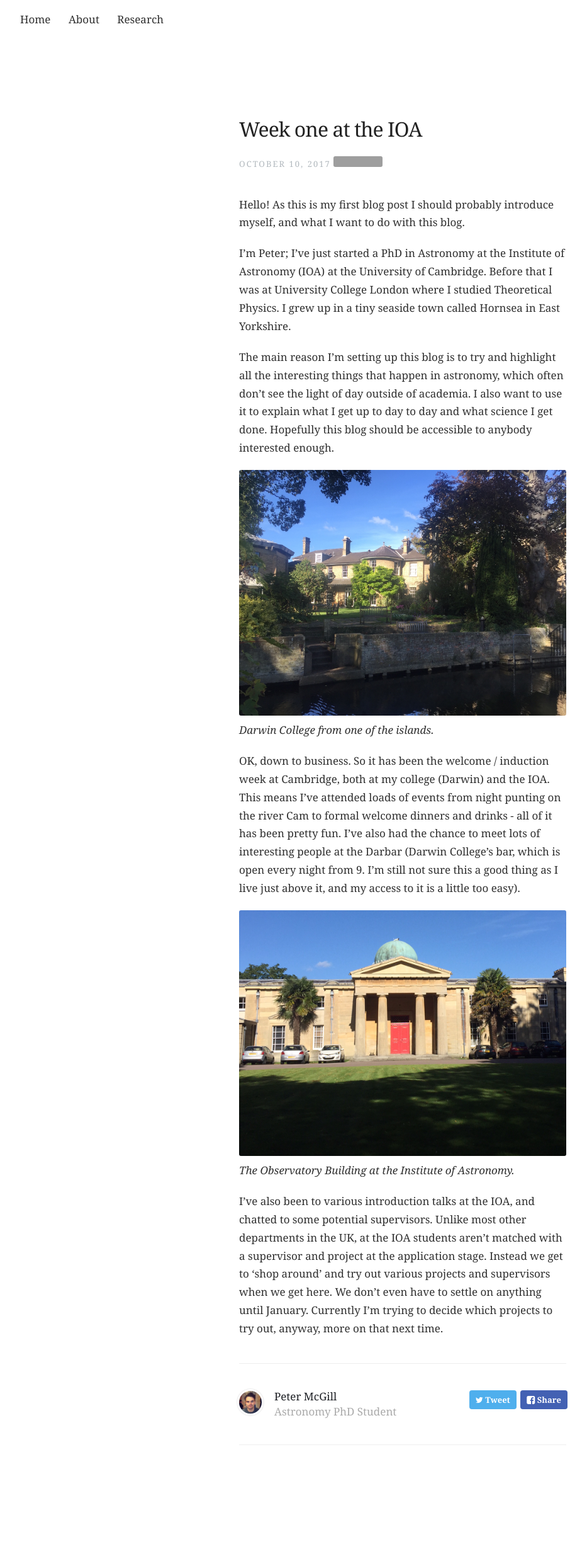
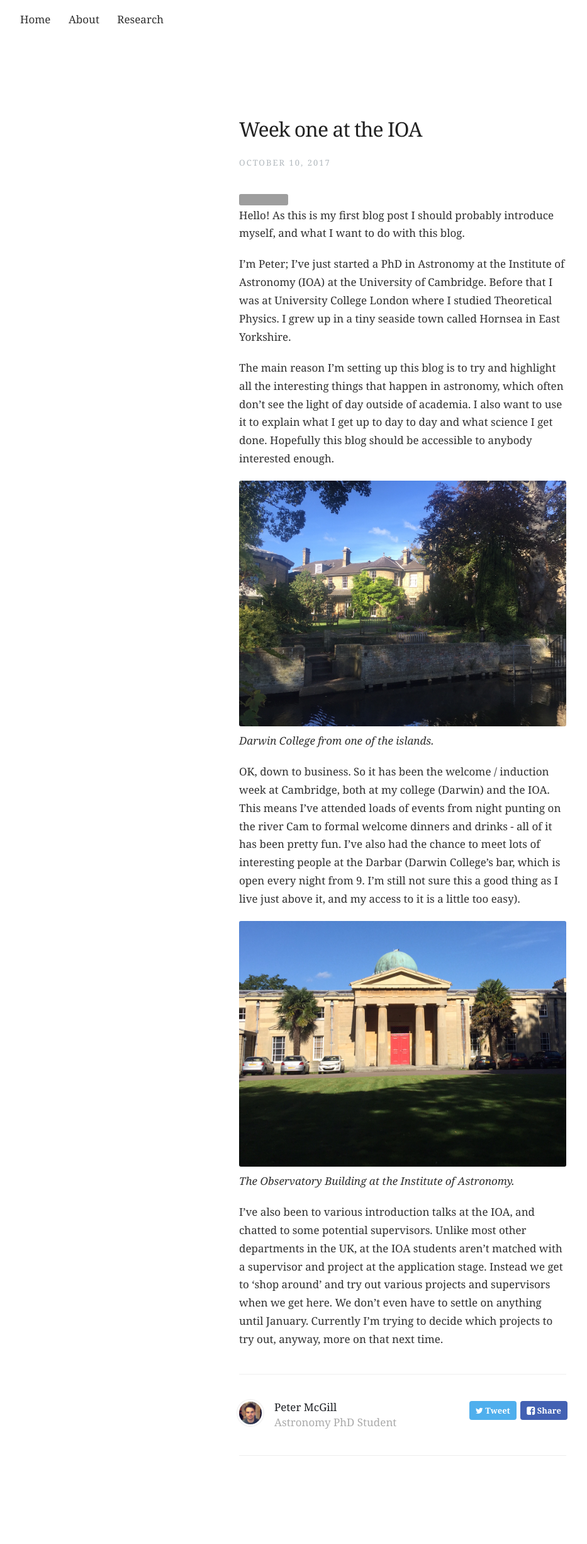
Before and after one commit to astrophpeter/astrophpeter.github.io, a Jekyll site: the page built from _posts/2017-10-10-week-one-at-the-ioa.markdown, in a window 1280 px wide. Shown: the whole page at 63% size, without its empty margins (0-933 px from the left). Built offline with Jekyll 4.4.1, drawn with Linux system fonts in a browser that asks for light colours; nearby versions of some CDN libraries; grey boxes are pictures that could not be loaded.

Commit message:
Update post.html

```diff
--- a/_layouts/post.html
+++ b/_layouts/post.html
@@ -7,8 +7,8 @@ archive: true
     <header>
         <h1>{{ page.title }}</h1>
         <h2 class="headline">{{ page.date | date:"%B %-d, %Y" }}</h2>
-        <img src="https://hitcounter.pythonanywhere.com/count/tag.svg?url=https://astrophpeter.github.io/{{page.url}}" alt="hits" style="width:15%">
     </header>
+    <img src="https://hitcounter.pythonanywhere.com/count/tag.svg?url=https://astrophpeter.github.io/{{page.url}}" alt="hits" style="width:15%">
     <section id="post-body">
         {{content}}
     </section>
```
